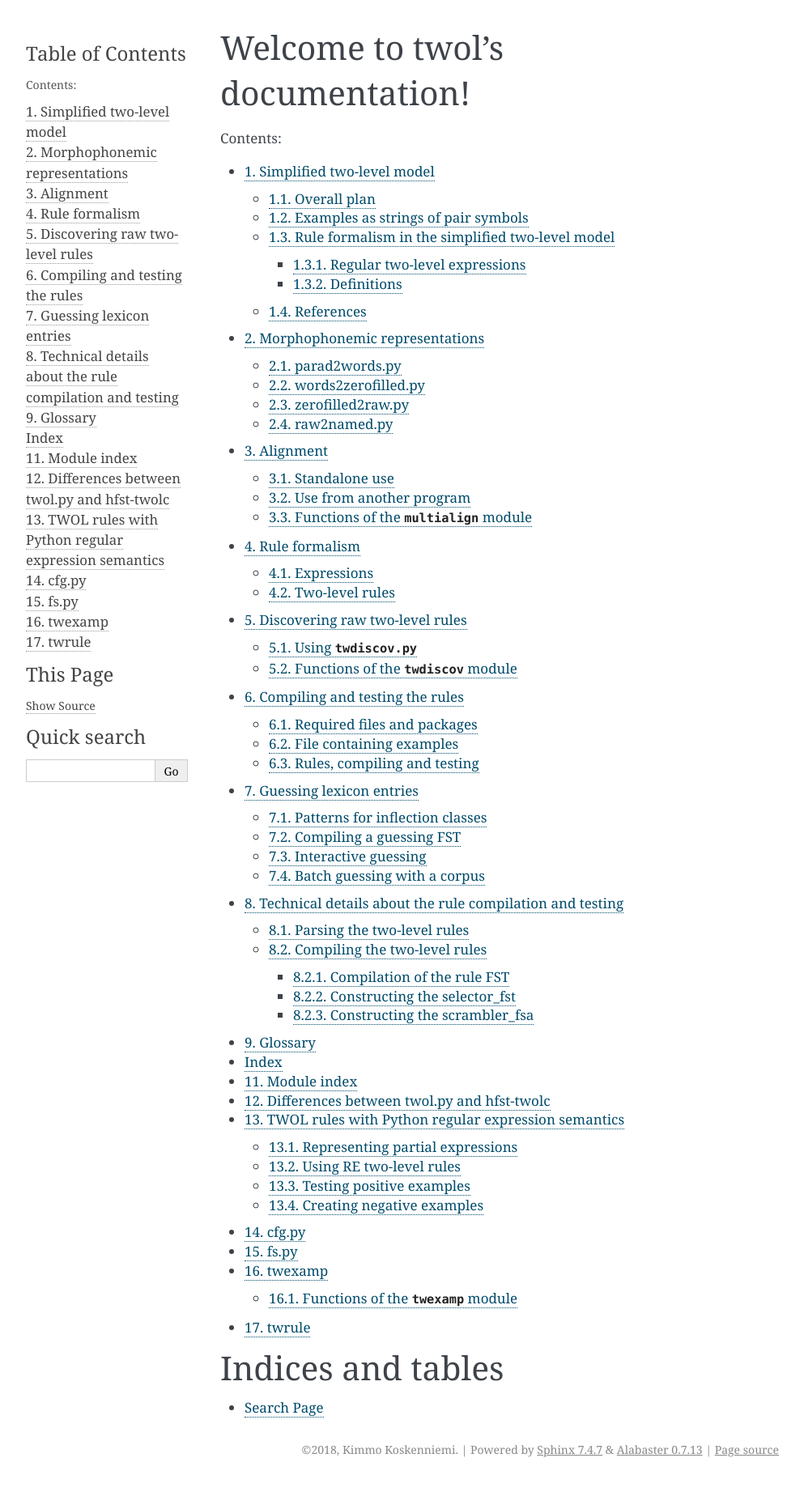
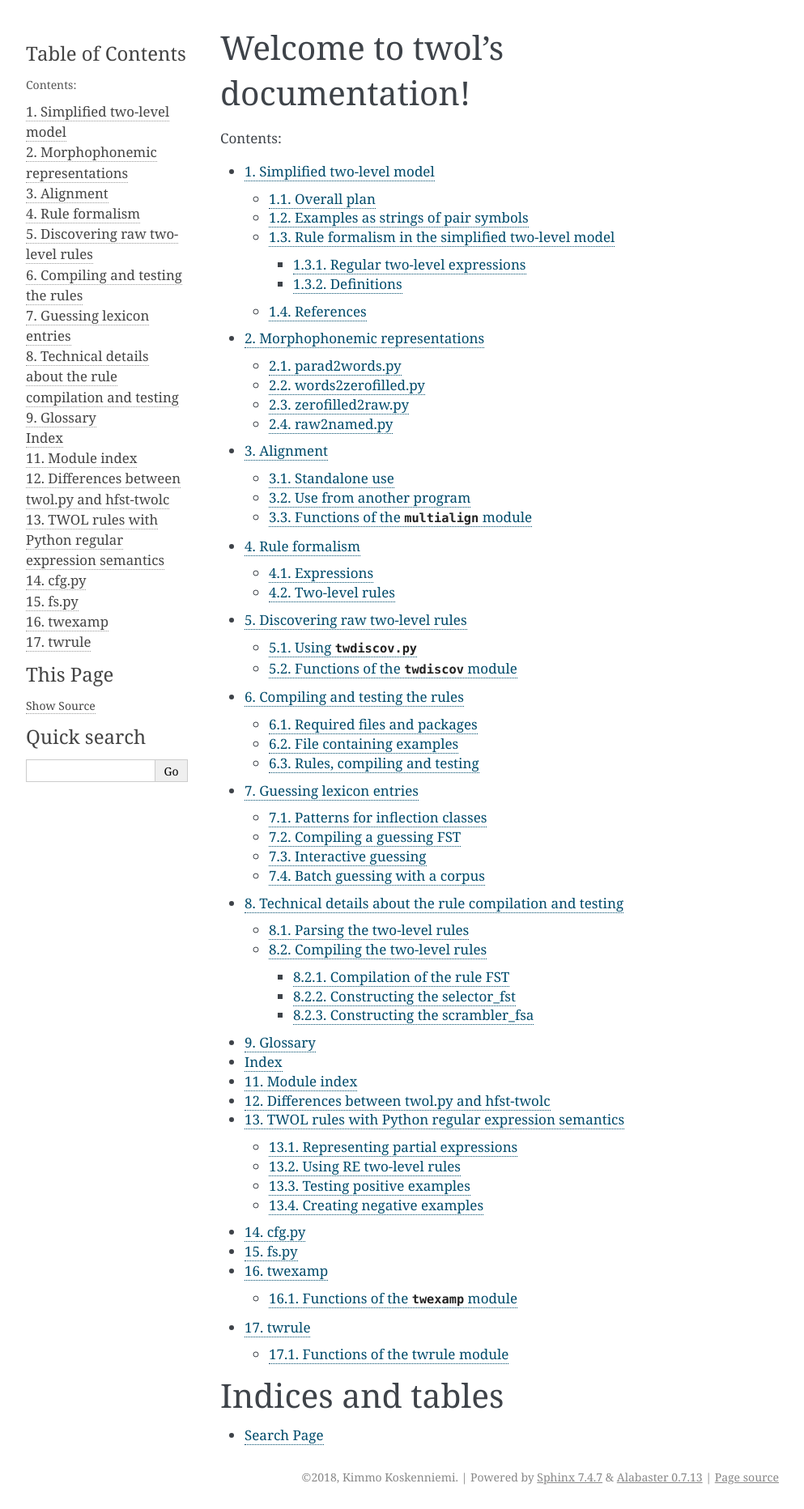
Before and after one commit to koskenni/pytwolc, a Sphinx documentation site: the page built from docs/index.rst, in a window 1280 px wide. Shown: the whole page at 81% size, without its empty margins (148-1141 px from the left). Built offline with Sphinx 7.4.7, drawn with Linux system fonts in a browser that asks for light colours; before the commit the page ends 1830 px from its top, so only the background shows below that.

Commit message:
tuning the docs

```diff
--- a/docs/twrule.rst
+++ b/docs/twrule.rst
@@ -2,7 +2,13 @@
 twrule
 ======
 
-This module forms the rule FSTs out of the collection of component FSTs which have been compiled out of the center parts, left and right contexts of the rules.  The formulas used in the module are those from [ylijyrä2006]_.
+This module forms the rule FSTs out of the collection of component
+FSTs which have been compiled out of the center parts, left and right
+contexts of the rules.  The formulas used in the module are those from
+[ylijyrä2006]_.
+
+Functions of the twrule module
+==============================
 
 Functions of the ``twrule`` module
 
```
